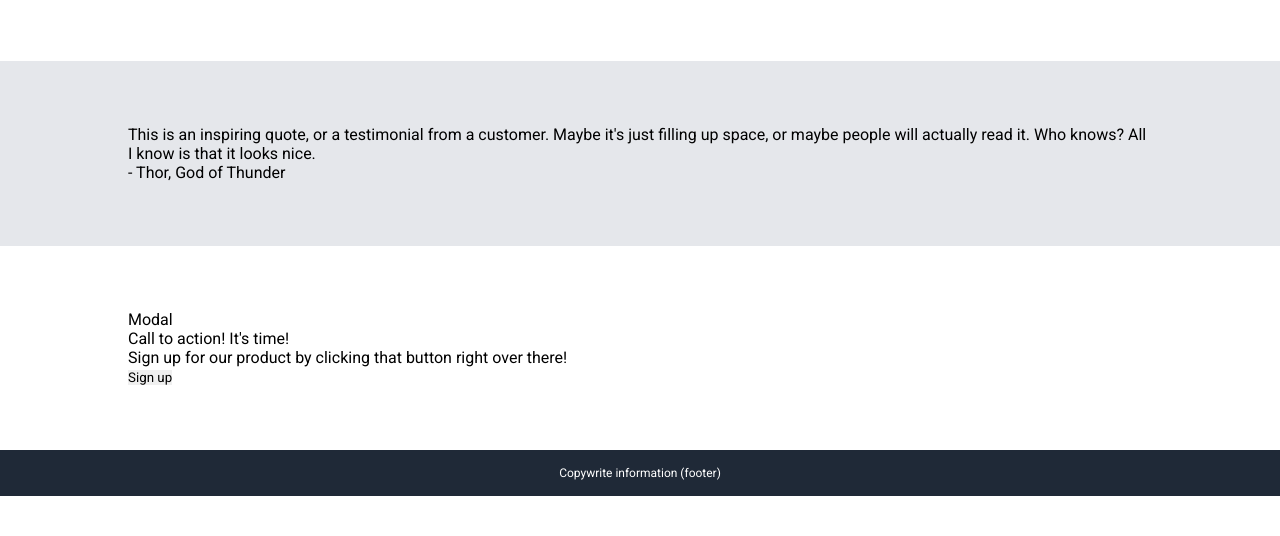
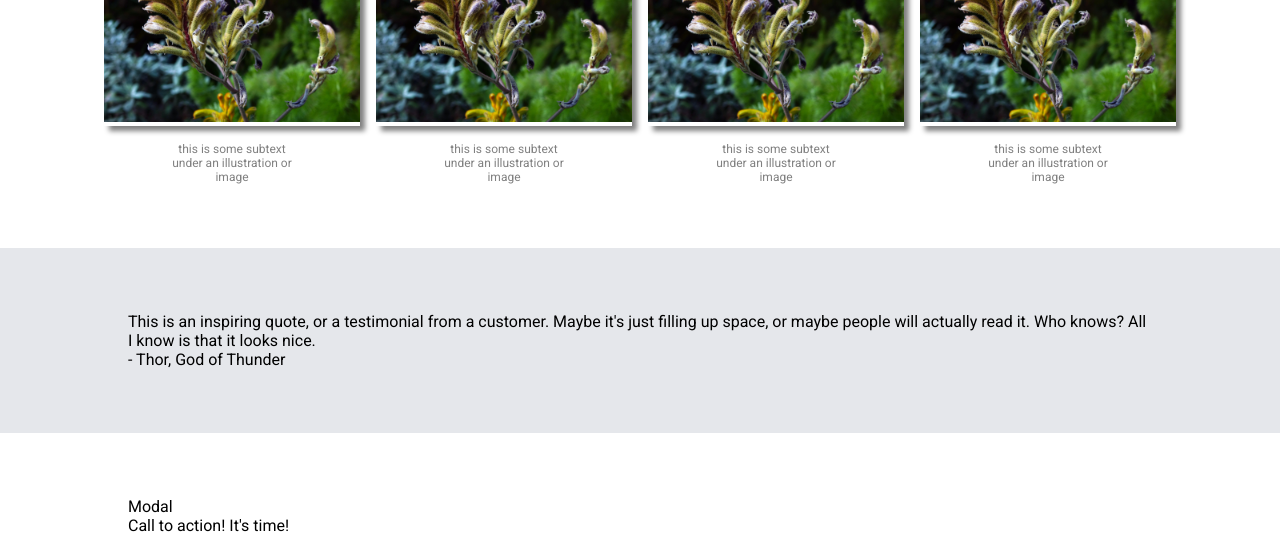
Before and after one commit to louddisturbance/TOP-Landing-Page, a plain HTML site: page index.html in a window 1280 px wide. Shown: the part 564-1100 px from the top of the page. Before the commit the page ends 1060 px from the top, so only its background shows below. Drawn offline with Linux system fonts and the light colour scheme.

Commit message:
added images + box shadow

```diff
--- a/index.html
+++ b/index.html
@@ -34,19 +34,27 @@
             </div>
             <div class="boxes">
                 <div class="box-and-text">
-                    <div class="box">[image]</div>
+                    <div class="box">
+                        <img src="images/anigozanthos.jpg" alt="image of kangaroo paw plant" height="192" width="256">
+                    </div>
                     <div class="text-under-box">this is some subtext under an illustration or image</div>
                 </div>
                 <div class="box-and-text">
-                    <div class="box">[image]</div>
+                    <div class="box">
+                        <img src="images/anigozanthos.jpg" alt="image of kangaroo paw plant" height="192" width="256">
+                    </div>
                     <div class="text-under-box">this is some subtext under an illustration or image</div>
                 </div>
                 <div class="box-and-text">
-                    <div class="box">[image]</div>
+                    <div class="box">
+                        <img src="images/anigozanthos.jpg" alt="image of kangaroo paw plant" height="192" width="256">
+                    </div>
                     <div class="text-under-box">this is some subtext under an illustration or image</div>
                 </div>
                 <div class="box-and-text">
-                    <div class="box">[image]</div>
+                    <div class="box">
+                        <img src="images/anigozanthos.jpg" alt="image of kangaroo paw plant" height="192" width="256">
+                    </div>
                     <div class="text-under-box">this is some subtext under an illustration or image</div>
                 </div>
             </div>
--- a/style.css
+++ b/style.css
@@ -6,6 +6,10 @@
     border: 0px;
     padding: 0px;
     font-family: Roboto, sans-serif;
+}
+
+img {
+    border: none;
 }
 
 .header {
@@ -90,7 +94,7 @@ a {
 }
 
 .box {
-
+    box-shadow: 5px 5px 5px grey;
 }
 
 .text-under-box {
@@ -98,7 +102,7 @@ a {
     color: grey;
     font-size: 12px;
     text-align: center;
-    margin-top: 6px;
+    margin-top: 16px;
 }
 
 .section-3 {
```
Also changed, not shown: images/anigozanthos.jpg (added), images/banksia.jpg (added), images/common-dragon-orchid.jpg (added), images/queen-of-sheba.jpg (added), 1 other file.
